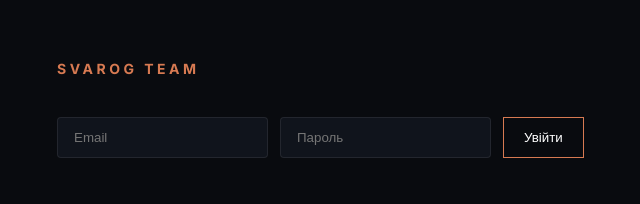
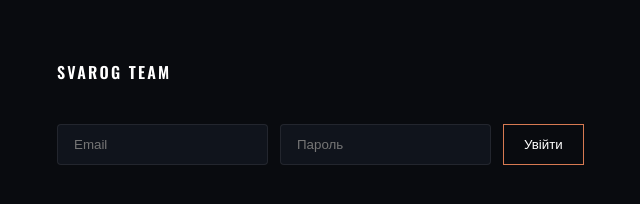
Before and after one commit to DmitriySkor/svarog-birthdays, a plain HTML site: page admin/index.html in a window 1280 px wide. Shown: the whole page, without its empty margins (153-793 px from the left). Drawn offline with nearby package versions, Linux system fonts and the light colour scheme; no server answers.

Commit message:
fix h1 for admin

```diff
--- a/css/style.css
+++ b/css/style.css
@@ -191,10 +191,12 @@
         }
 
         h1 {
-            font-size: 14px;
-            letter-spacing: .25em;
+            font-size: 16px;
+            font-family: 'Oswald', sans-serif;
+            font-weight: 600;
+            letter-spacing: .14em;
             text-transform: uppercase;
-            color: #d77a52;
+            color: #ffffff;
             margin-bottom: 40px;
         }
 
```
